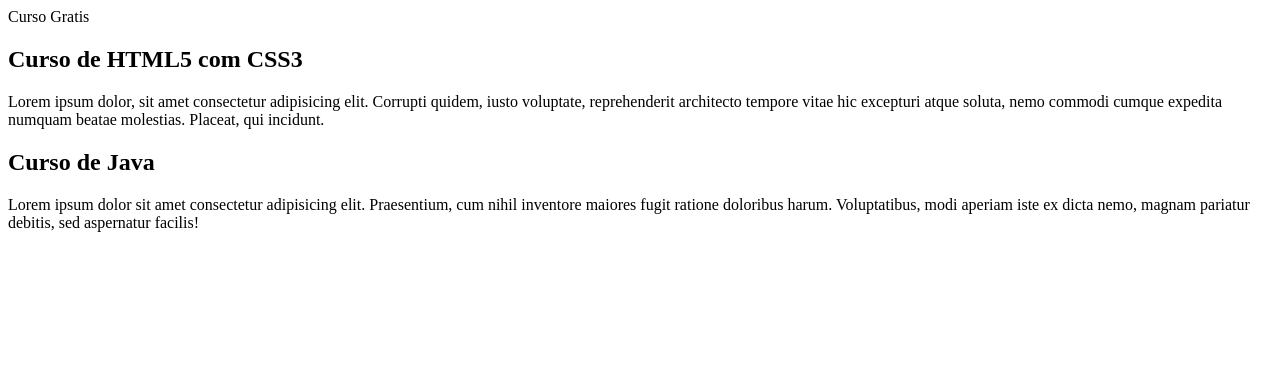
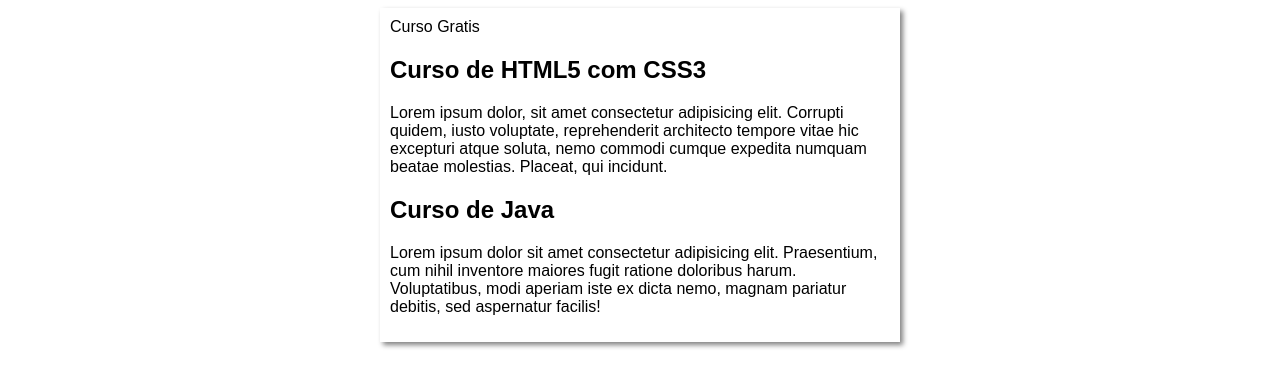
Before and after one commit to robertogsn/projeto-site, a plain HTML site: page index.html in a window 1280 px wide. Drawn offline with Linux system fonts and the light colour scheme.

Commit message:
Squashed commit of the following:
commit e6c5dc8b472849b3162613c5ac82e4fca3aea5a5
Author: robertogsn <robertogusmao011@gmail.com>
Date:   Fri Jul 12 19:25:58 2024 -0300

    Update index.html

commit 556c6e1b6a83874a2afb7221e8a57a05301eac9a
Author: robertogsn <robertogusmao011@gmail.com>
Date:   Fri Jul 12 19:19:13 2024 -0300

    fiz o design

```diff
--- a/index.html
+++ b/index.html
@@ -3,7 +3,8 @@
 <head>
     <meta charset="UTF-8">
     <meta name="viewport" content="width=device-width, initial-scale=1.0">
-    <title>curso em video</title>
+    <title>Cursoemvideo</title>
+    <link rel="stylesheet" href="estilos/style.css">
 </head>
 <body>
     <main>
```
